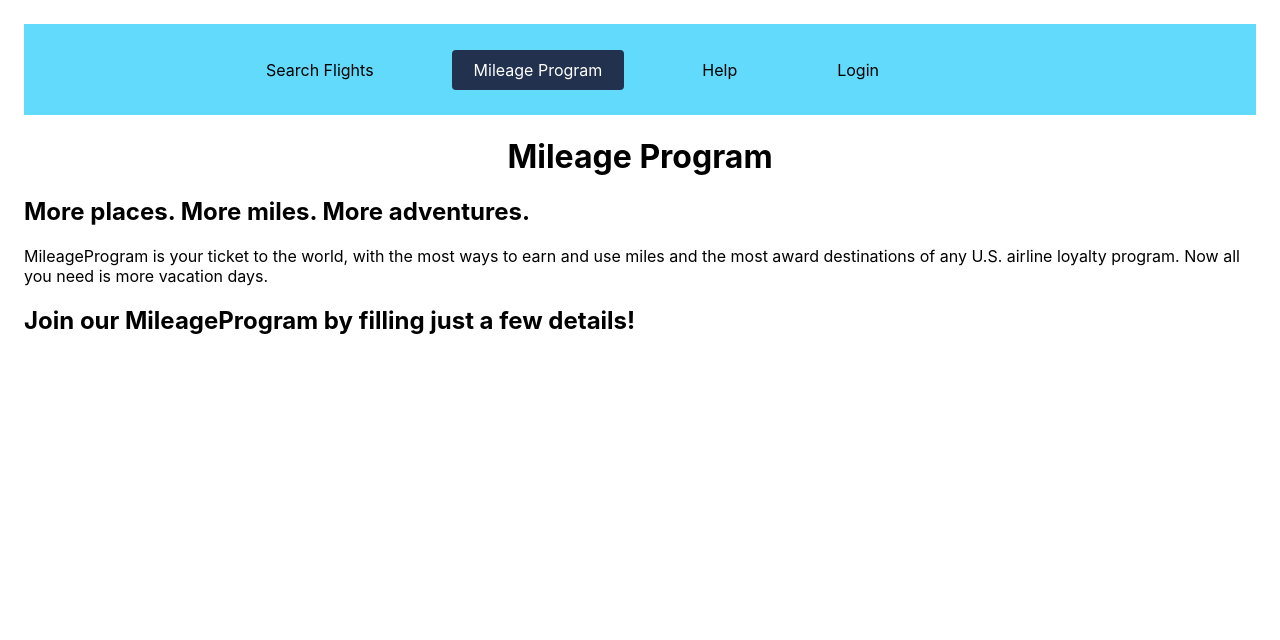
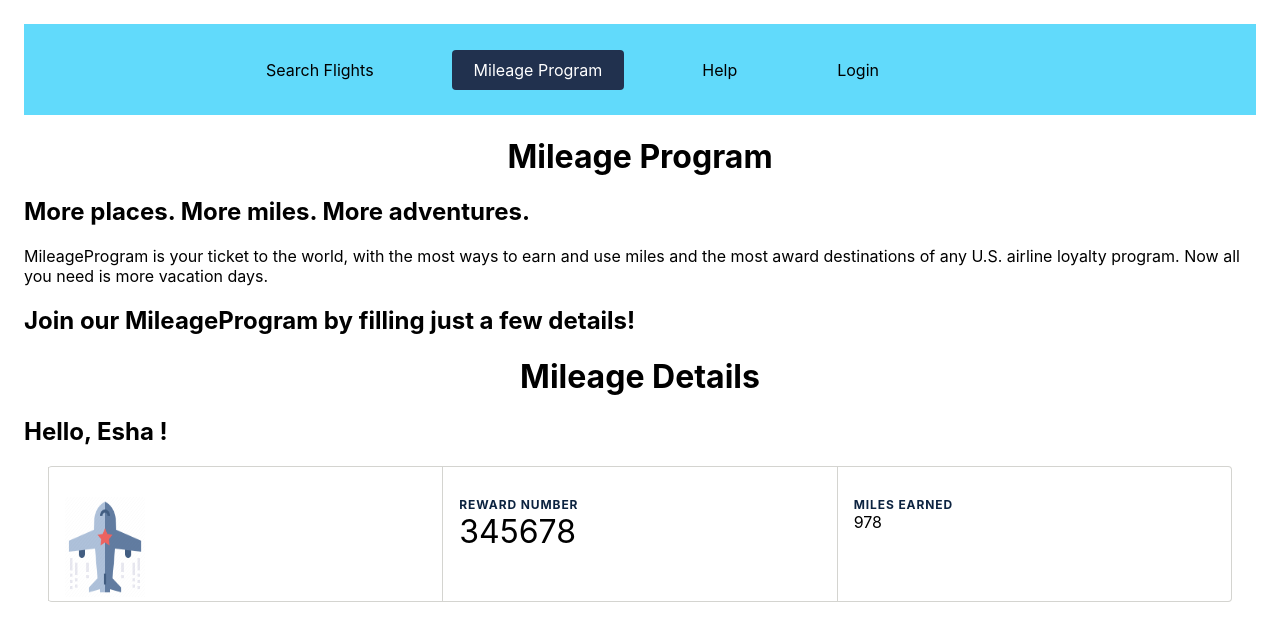
Before and after one commit to gopinathsjsu/team-project-the-a-four, a React (Create React App) app in the folder AFourAirlines/frontend/afour-airlines/: page /mileageProgram in a window 1280 px wide. Shown: the top 640 px of the page. Built offline with nearby package versions, Linux system fonts and the light colour scheme.

Commit message:
MileageProgram mock up in progress

```diff
--- a/AFourAirlines/frontend/afour-airlines/src/App.css
+++ b/AFourAirlines/frontend/afour-airlines/src/App.css
@@ -151,3 +151,50 @@ tbody tr:hover {
   background-color: #21314e;
   color: #fff;
 }
+
+.miles-banner {
+  border-radius: 4px;
+  border: solid 1px #d4d4d0;
+  margin: 0px 24px 25px 24px;
+  display: flex;
+}
+
+.miles-banner-components {
+    border-bottom-color: transparent;
+    padding-bottom: 0;
+    border-left: 1px solid #d4d4d0;
+    padding-left: 1em;
+    width: 33%;
+    padding-top: 30px;
+}
+
+.miles-banner:first-child {
+  border-left: none !important;
+}
+
+.reward-number {
+  font-size: 32px;
+}
+
+.reward-title {
+  display: block;
+  font-size: 12px;
+  font-weight: bold;
+  letter-spacing: 0.9px;
+  color: #0c2340;
+  text-transform: uppercase;
+}
+
+@media screen and (min-width: 720px) and (max-width: 1184px){
+  .miles-banner {
+      display: flex;
+      justify-content: flex-start;
+      overflow-wrap: break-word;
+  }
+}
+
+.reward-icon {
+  width: 80px;
+  height: 100px;
+  background-color: white;
+}
--- a/AFourAirlines/frontend/afour-airlines/src/common/getUserData.js
+++ b/AFourAirlines/frontend/afour-airlines/src/common/getUserData.js
@@ -28,3 +28,29 @@ export const useGetUserData = (props) => {
 
   return { userData };
 };
+
+export const useGetMileageData = (props) => {
+  const [userData, setUserData] = useState({});
+  const { userName } = useParams();
+
+  axios.defaults.withCredentials = true;
+
+  useEffect(() => {
+    setUserData({
+      username : userName,
+      first_name :"Esha",
+      last_name : "Sah",
+      mileage_points : 978,
+      reward_number : 345678
+  });
+    // axios.get("http://localhost:3001/user/get" + userName).then((response) => {
+    //     if (response.data.loggedIn === true) {
+    //       setUserData(response.data.user);
+    //     } else {
+    //       setUserData({});
+    //     }
+    // });
+  }, [userName]);
+
+  return { userData };
+};
--- a/AFourAirlines/frontend/afour-airlines/src/common/navbar.js
+++ b/AFourAirlines/frontend/afour-airlines/src/common/navbar.js
@@ -22,10 +22,10 @@ const NavBar = (props) => {
                         </NavLink>
                     </li>
                     <li className="nav-menu-item">
-                        {!userData.username && <NavLink to="/mileageProgram" className="nav-menu-link" activeClassName="nav-menu-link-active">
+                        {!userData.username && <NavLink to="/mileageProgram" params={ userName } className="nav-menu-link" activeClassName="nav-menu-link-active">
                             Mileage Program
                         </NavLink>}
-                        {userData.username && <NavLink to="/mileageProgram" className="nav-menu-link" activeClassName="nav-menu-link-active">
+                        {userData.username && <NavLink to="/mileageProgram" params={ userName } className="nav-menu-link" activeClassName="nav-menu-link-active">
                             Mileage Program
                         </NavLink>}
                     </li>
--- a/AFourAirlines/frontend/afour-airlines/src/login/login.js
+++ b/AFourAirlines/frontend/afour-airlines/src/login/login.js
@@ -26,8 +26,6 @@ export default function Login() {
     auth_id: 0,
   };
   const [userData, setUserData] = useState(defaultValues);
-
-
 
   const [errorMsg, setErrorMsg] = useState("");
   const [open, setOpen] = useState(false);
--- a/AFourAirlines/frontend/afour-airlines/src/mileage/guestMileage.js
+++ b/AFourAirlines/frontend/afour-airlines/src/mileage/guestMileage.js
@@ -0,0 +1,13 @@
+export default function GuestMileage (){
+    return (
+        <div>
+                <h1 style={{ textAlign: "center" }}>Mileage Program</h1>
+                <h2>More places. More miles.
+                        More adventures.</h2>
+                <p>MileageProgram is your ticket to the world, with the most ways to earn and use miles and the most award destinations of any U.S. airline loyalty program.
+                        Now all you need is more vacation days.</p>
+                <h2>Join our MileageProgram by filling just a few details!</h2>
+
+            </div>
+    );
+}
--- a/AFourAirlines/frontend/afour-airlines/src/mileage/mileageProgram.js
+++ b/AFourAirlines/frontend/afour-airlines/src/mileage/mileageProgram.js
@@ -1,20 +1,23 @@
 import React from "react";
+import { useParams } from "react-router";
 import NavBar from "../common/navbar";
-import Registration from "../login/register.js"
+import UserMileage from "../user/userMileage";
+import GuestMileage from "./guestMileage.js";
+import { useGetUserData } from "../common/getUserData";
 
-export default function MileageProgram (){
+export default function MileageProgram (props){
+
+    const { userName } = useParams;
+    const { userData } = useGetUserData(userName);
 
     return(
         <div>
-            <NavBar></NavBar>
-            <div>
-                <h1 style={{ textAlign: "center" }}>Mileage Program</h1>
-                <h2>More places. More miles.
-                        More adventures.</h2>
-                <p>MileageProgram is your ticket to the world, with the most ways to earn and use miles and the most award destinations of any U.S. airline loyalty program.
-                        Now all you need is more vacation days.</p>
-                <h2>Join our MileageProgram by filling just a few details!</h2>
-            </div>
+            <NavBar props={userName}></NavBar>
+            {!userName &&
+                <GuestMileage></GuestMileage>}
+            {
+                <UserMileage props={userName}></UserMileage>
+            }
         </div>
         );
 }
--- /dev/null
+++ b/AFourAirlines/frontend/afour-airlines/src/user/userMileage.js
@@ -0,0 +1,41 @@
+import React from "react";
+import { useGetMileageData } from "../common/getUserData";
+import { useParams } from "react-router-dom";
+import icon from "../images/icon.png";
+
+export default function UserMileage (props){
+    const { userName } = useParams();
+    const { userData } = useGetMileageData(userName);
+    console.log(icon);
+    return (
+        <div>
+                <h1 style={{ textAlign: "center" }}>Mileage Details</h1>
+                <h2>Hello, { userData.first_name } !</h2>
+                <div>
+                    <div className="miles-banner">
+                        <div id="div-reward-icon" className="miles-banner-components">
+                            <div>
+                                <img src={icon} alt="Reward icon" className="reward-icon"></img>
+                            </div>
+                        </div>
+                        <div id="div-reward-number" className="miles-banner-components">
+                            <div className="reward-title">
+                                Reward number
+                            </div>
+                            <div className="reward-number">
+                                { userData.reward_number }
+                            </div>
+                        </div>
+                        <div id="div-miles" className="miles-banner-components">
+                        <div className="reward-title">
+                                Miles earned
+                            </div>
+                            <div>
+                                { userData.mileage_points }
+                            </div>
+                        </div>
+                    </div>
+                </div>
+        </div>
+    );
+}
```
Also changed, not shown: AFourAirlines/frontend/afour-airlines/src/images/icon.png (added).
